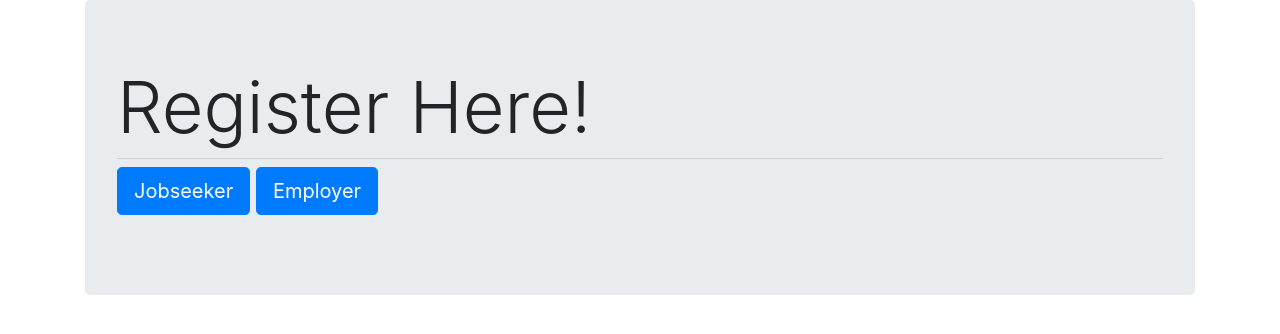
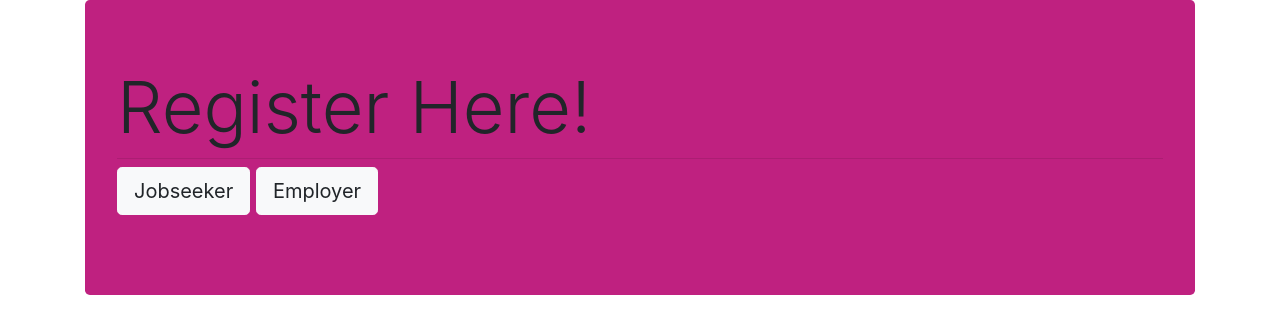
Before and after one commit to ngetichnicholas/Job-Seeking-App, a Django app: page /register/ in a window 1280 px wide. Shown: the part 56-390 px from the top of the page. Run offline with Django 3.2, Linux system fonts and the light colour scheme; some libraries are stand-ins or nearby versions.

Commit message:
styled the register file and did migrations

```diff
--- a/Job_Seeking_App/templates/register.html
+++ b/Job_Seeking_App/templates/register.html
@@ -1,13 +1,13 @@
 {% extends 'base.html' %}
 {% block content %}
 
-<div class="jumbotron">
+<div class="jumbotron" style="background-color: #BF2180;">
     <h1 class="display-3">Register Here!</h1>
 
     <hr class="my-2">
     <p class="lead">
-        <a class="btn btn-primary btn-lg" href="{% url "jobSeekingApp:registerJobseeker" %}" role="button">Jobseeker</a>
-        <a class="btn btn-primary btn-lg" href="{% url "jobSeekingApp:registerEmployer" %}" role="button">Employer</a>
+        <a class="btn btn-light btn-lg" href="{% url "jobSeekingApp:registerJobseeker" %}" role="button">Jobseeker</a>
+        <a class="btn btn-light btn-lg" href="{% url "jobSeekingApp:registerEmployer" %}" role="button">Employer</a>
     </p>
 </div>
 
```
Also changed, not shown: Job_Seeking/settings.py (+12 -1 lines), Job_Seeking_App/migrations/0001_initial.py.
